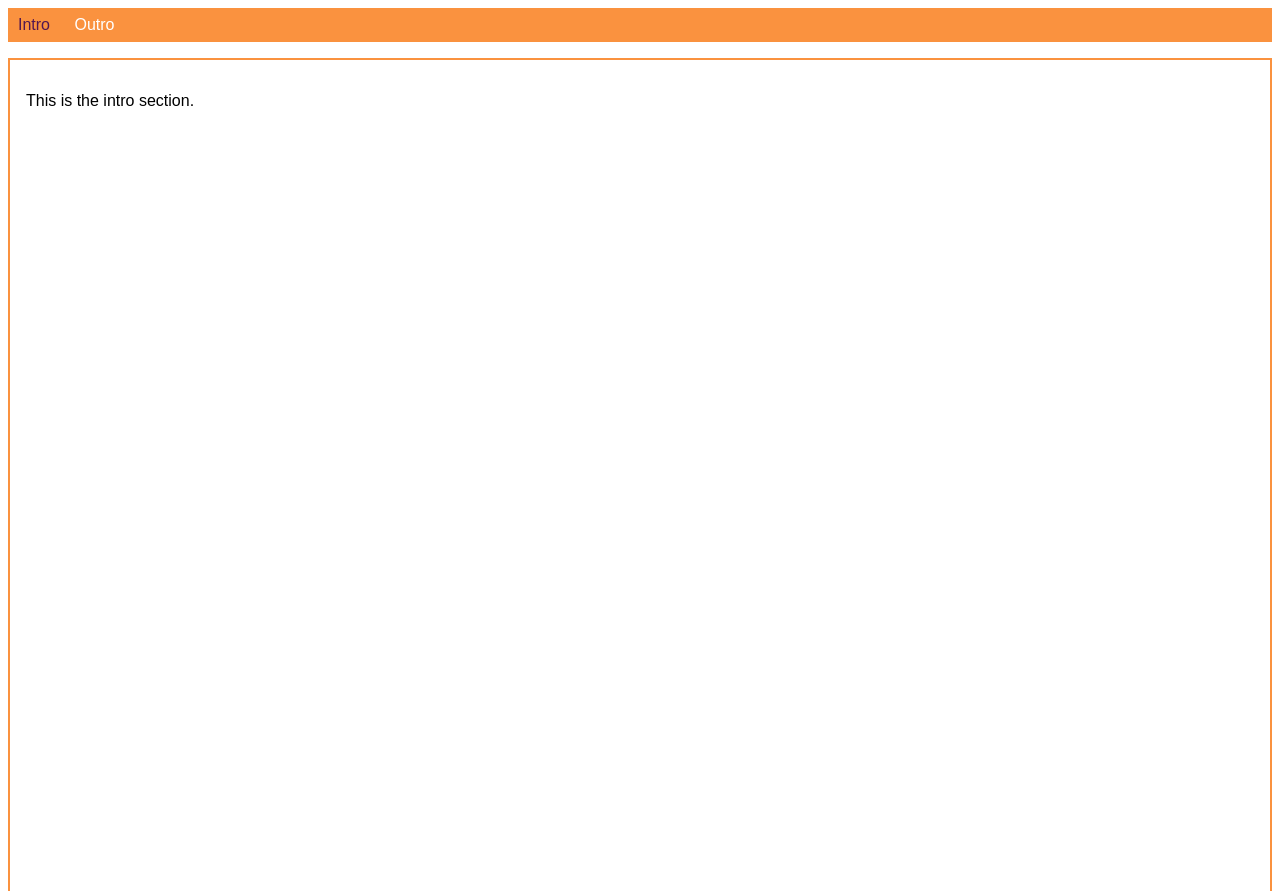
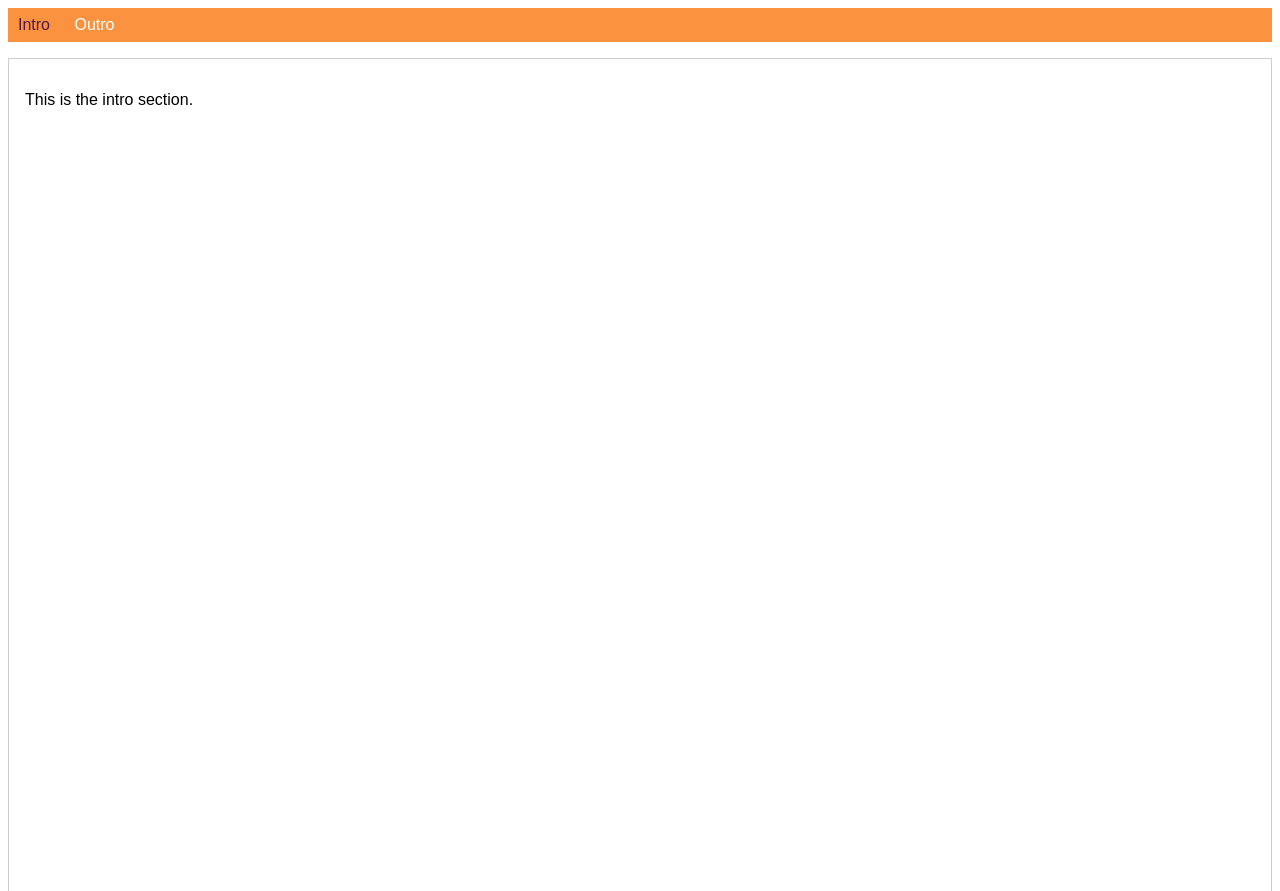
Before and after one commit to rudhrainfogain/CSS, a website: page Section4/index.html in a window 1280 px wide. Shown: the top 891 px of the page. Drawn offline with Linux system fonts and the light colour scheme.

Commit message:
Important

```diff
--- a/Section4/main.css
+++ b/Section4/main.css
@@ -20,7 +20,7 @@ a.active {
 
 .main-section {
     height: 800px;
-    border: 1px solid #ccc;
+    border: 1px solid #ccc !important;
     padding: 16px;
 }
 
```
Also changed, not shown: 1 other file.
